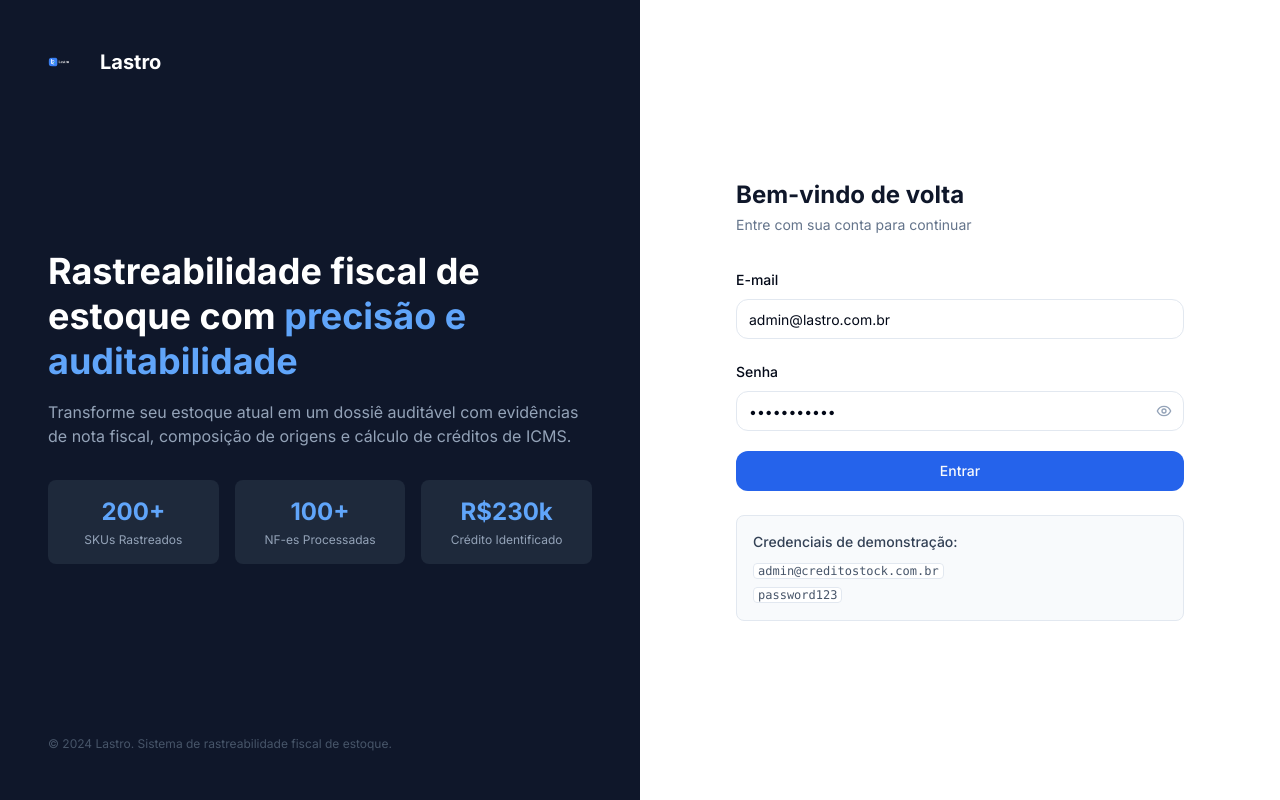
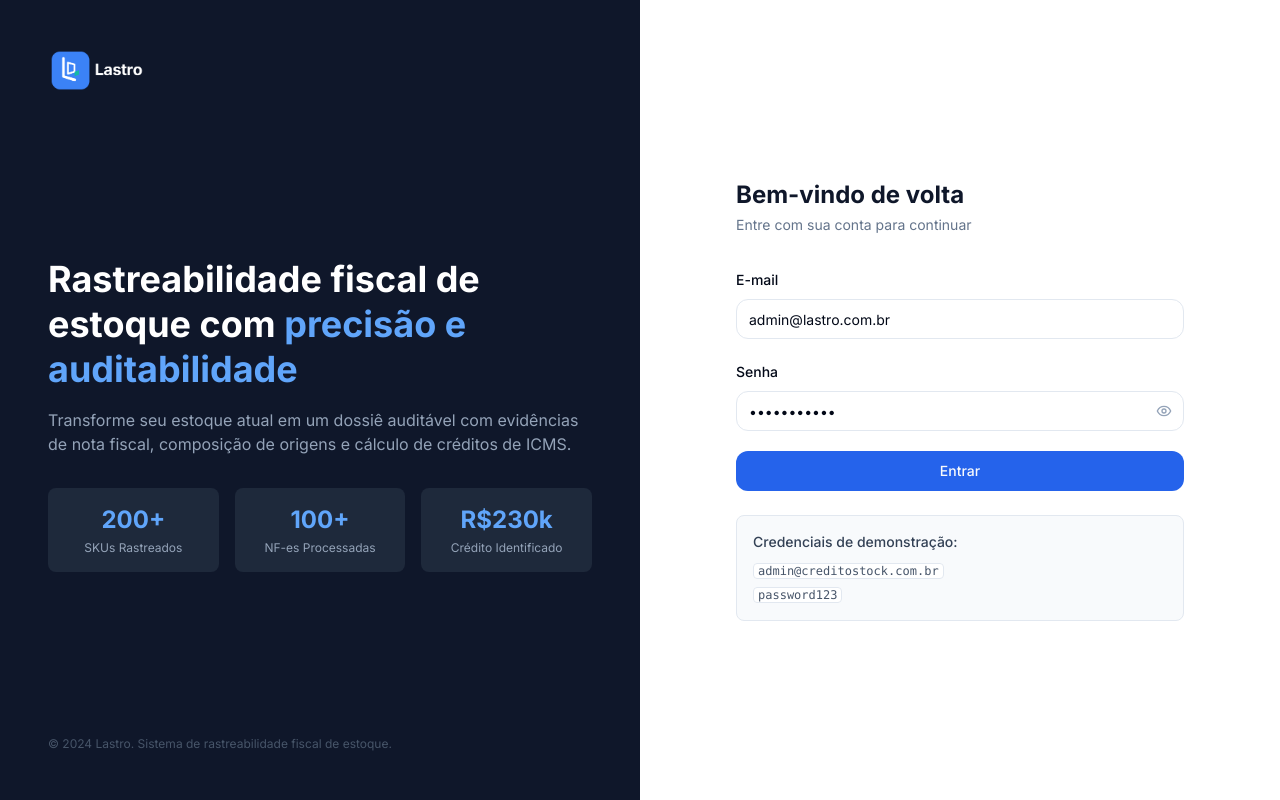
Before and after one commit to EdesNogueira/creditostock, a Next.js app in the folder apps/web/: page /login in a window 1280 px wide. Built offline with nearby package versions, Linux system fonts and the light colour scheme.

Commit message:
fix: show full Lastro horizontal logo in sidebar, update Vercel project name to lastrobeta
Made-with: Cursor

```diff
--- a/apps/web/src/app/(auth)/login/page.tsx
+++ b/apps/web/src/app/(auth)/login/page.tsx
@@ -35,9 +35,8 @@ export default function LoginPage() {
     <div className="min-h-screen flex">
       {/* Left panel */}
       <div className="hidden lg:flex lg:w-1/2 bg-slate-900 flex-col justify-between p-12">
-        <div className="flex items-center gap-3">
-          <Image src="/lastro-logo.png" alt="Lastro" width={40} height={40} className="rounded-xl" />
-          <span className="text-xl font-bold text-white">Lastro</span>
+        <div className="flex items-center">
+          <Image src="/lastro-logo.png" alt="Lastro" width={180} height={50} className="object-contain object-left" priority />
         </div>
         <div>
           <h2 className="text-4xl font-bold text-white leading-tight">
@@ -69,9 +68,8 @@ export default function LoginPage() {
       {/* Right panel */}
       <div className="flex flex-1 flex-col items-center justify-center p-8 bg-white">
         <div className="w-full max-w-md">
-          <div className="flex items-center gap-2 mb-8 lg:hidden">
-            <Image src="/lastro-logo.png" alt="Lastro" width={32} height={32} className="rounded-lg" />
-            <span className="text-lg font-bold">Lastro</span>
+          <div className="flex items-center mb-8 lg:hidden">
+            <Image src="/lastro-logo.png" alt="Lastro" width={130} height={36} className="object-contain object-left" priority />
           </div>
 
           <h1 className="text-2xl font-bold text-slate-900">Bem-vindo de volta</h1>
--- a/apps/web/src/components/layout/mobile-header.tsx
+++ b/apps/web/src/components/layout/mobile-header.tsx
@@ -15,7 +15,7 @@ export function MobileHeader({ onMenuClick }: MobileHeaderProps) {
       >
         <Menu className="h-5 w-5" />
       </button>
-      <Image src="/lastro-logo.png" alt="Lastro" width={32} height={32} className="rounded-lg" />
+      <Image src="/lastro-logo.png" alt="Lastro" width={100} height={28} className="object-contain" priority />
       <button className="relative flex items-center justify-center w-9 h-9 rounded-lg text-slate-300 hover:bg-slate-800 transition-colors">
         <Bell className="h-5 w-5" />
         <span className="absolute right-2 top-2 h-2 w-2 rounded-full bg-red-500" />
--- a/apps/web/src/components/layout/sidebar.tsx
+++ b/apps/web/src/components/layout/sidebar.tsx
@@ -45,18 +45,19 @@ export function Sidebar({ mobile, onClose }: SidebarProps) {
       mobile ? 'w-72' : 'w-60',
     )}>
       {/* Logo section */}
-      <div className="flex h-16 items-center justify-between px-4 border-b border-white/[0.06]">
-        <Link href="/dashboard" className="flex items-center justify-center group">
+      <div className="flex h-16 items-center justify-between px-5 border-b border-white/[0.06]">
+        <Link href="/dashboard" className="flex items-center group flex-1 min-w-0">
           <Image
             src="/lastro-logo.png"
             alt="Lastro"
-            width={42}
-            height={42}
-            className="rounded-xl opacity-90 group-hover:opacity-100 transition-opacity"
+            width={148}
+            height={40}
+            className="object-contain object-left opacity-90 group-hover:opacity-100 transition-opacity max-w-full"
+            priority
           />
         </Link>
         {mobile && onClose && (
-          <button onClick={onClose} className="p-1.5 rounded-lg text-slate-400 hover:bg-white/10 transition-colors">
+          <button onClick={onClose} className="ml-2 flex-shrink-0 p-1.5 rounded-lg text-slate-400 hover:bg-white/10 transition-colors">
             <X className="h-4 w-4" />
           </button>
         )}
```
